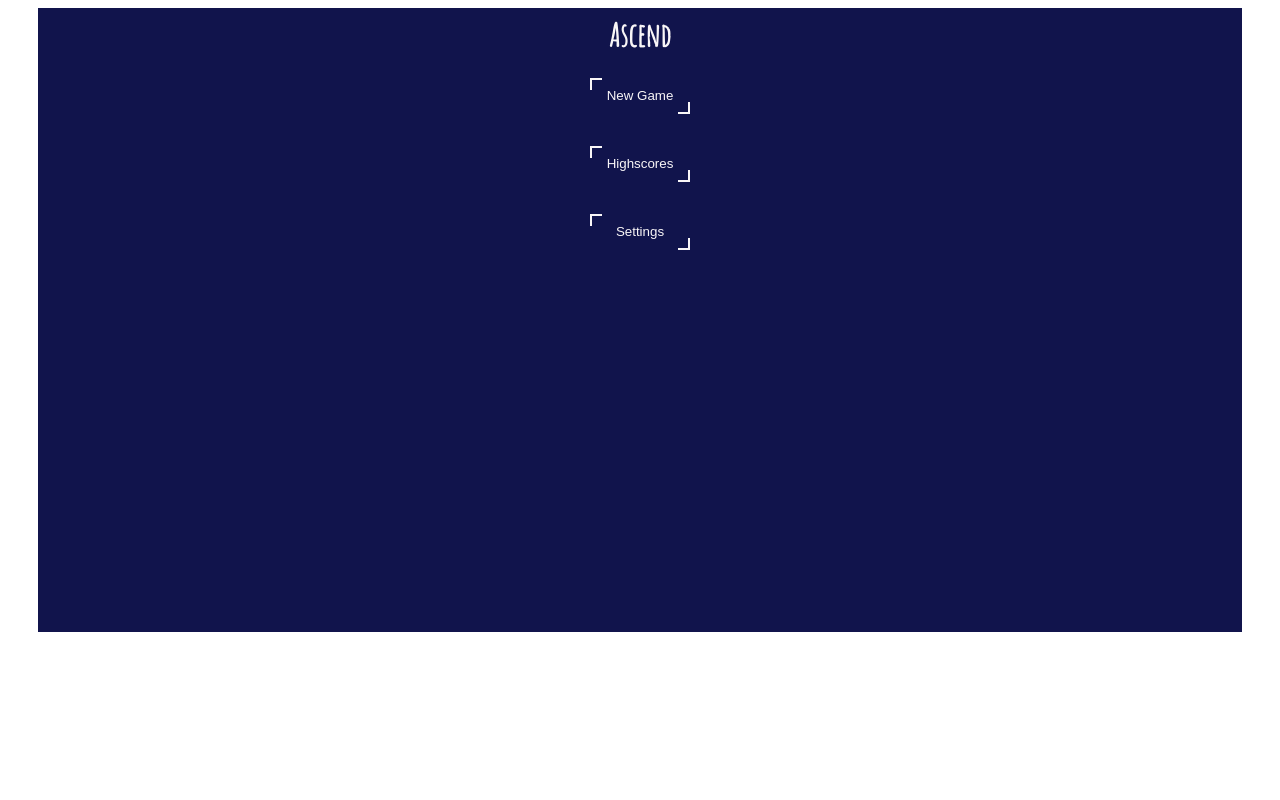
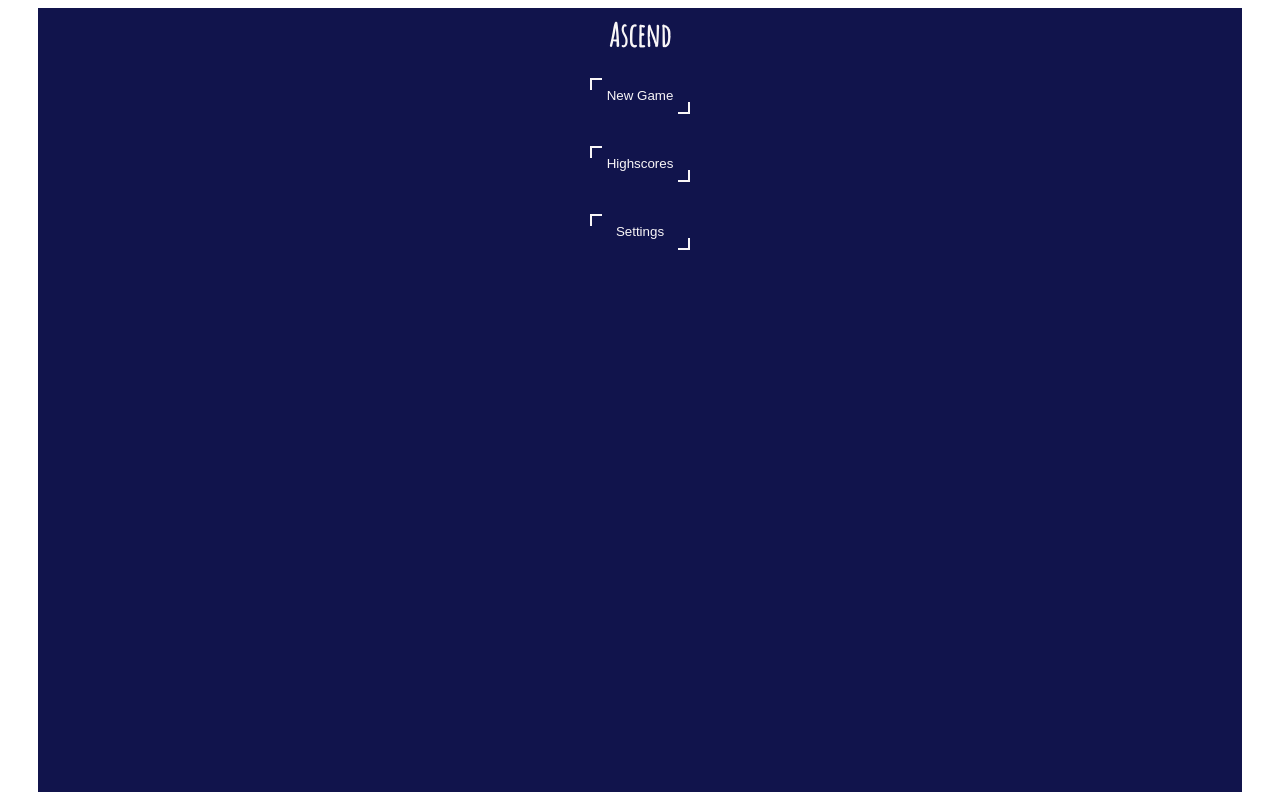
Before and after one commit to hooannaeis/the-ascend, a Vue app: page / in a window 1280 px wide. Built offline with nearby package versions, Linux system fonts and the light colour scheme.

Commit message:
_redirects file added

```diff
--- a/src/App.vue
+++ b/src/App.vue
@@ -26,7 +26,7 @@ export default {
   max-width: $break-tablet;
   text-align: center;
   margin: auto;
-  min-height: 78vh;
+  min-height: 98vh;
   min-width: 94vw;
 }
 
```
Also changed, not shown: 1 other file (tests, documents, lock files or other folders).
